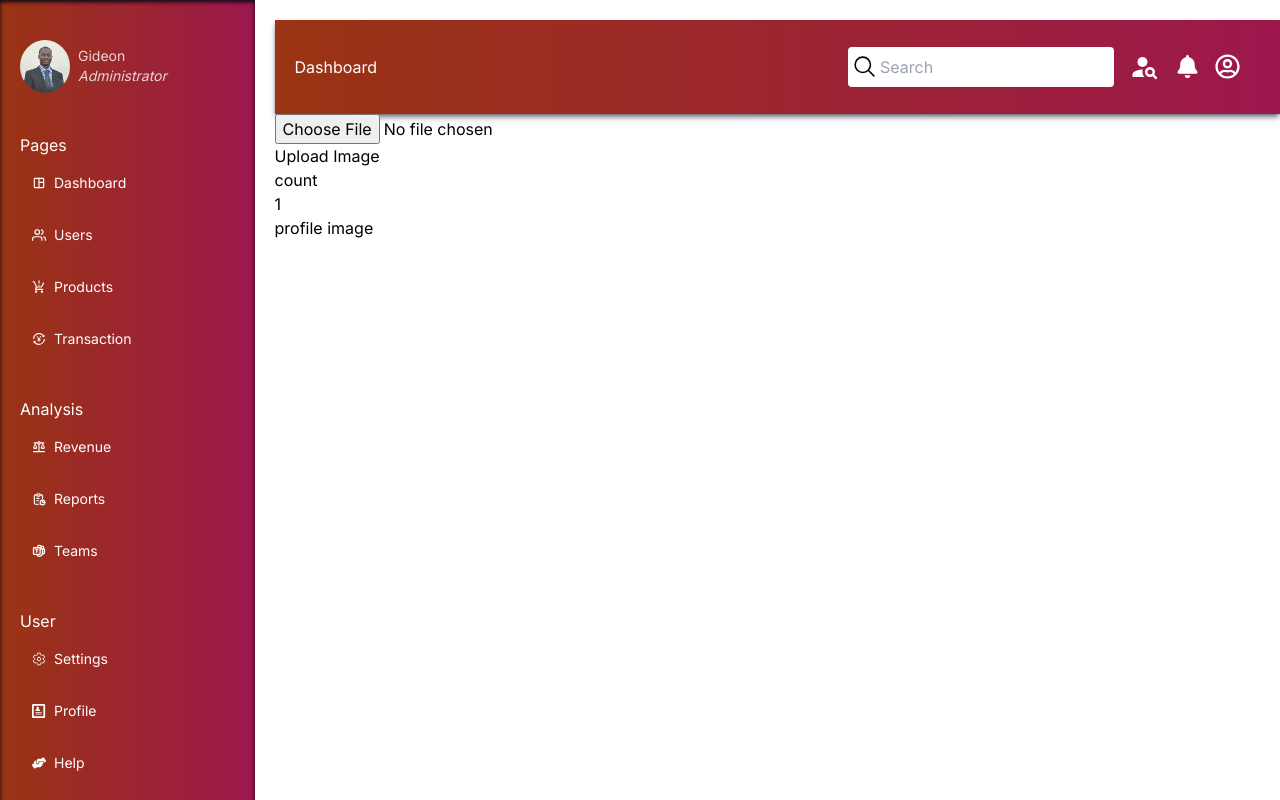
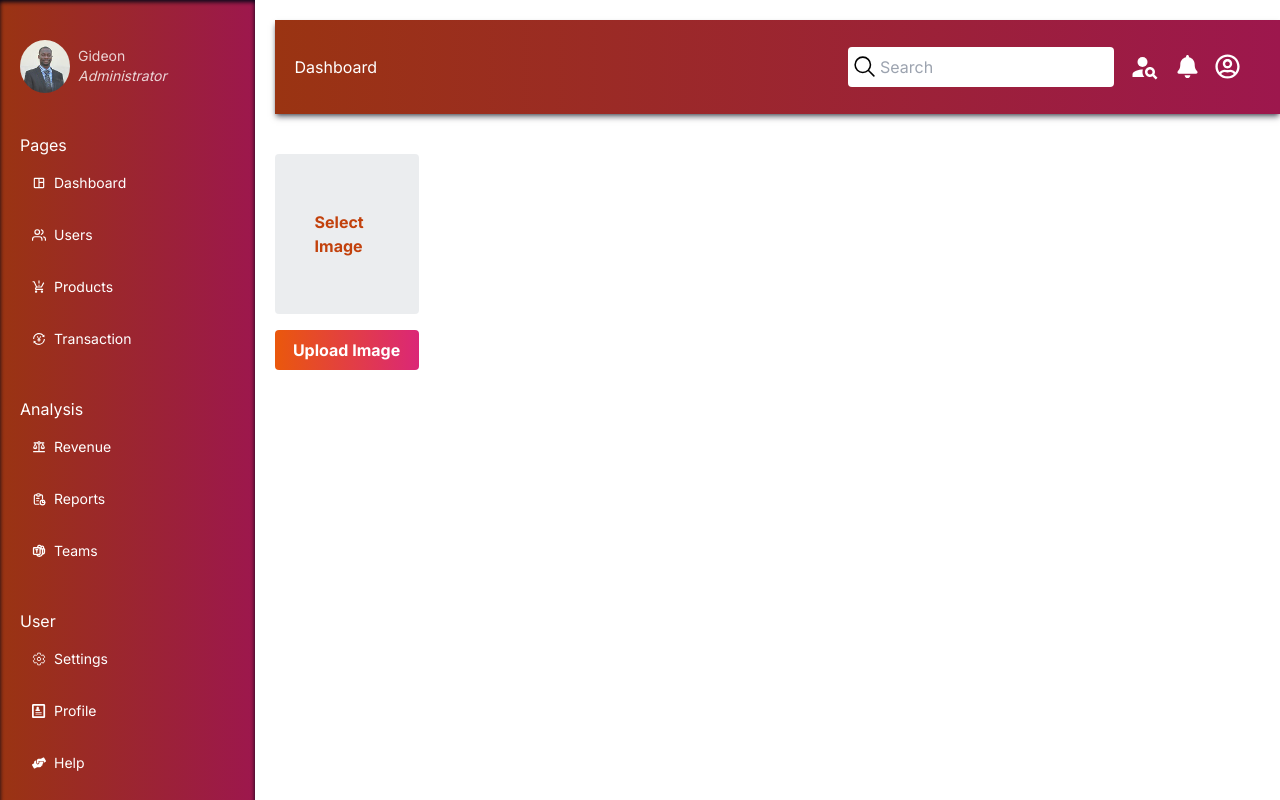
Before and after one commit to Agyanim/school-app, a Next.js app: page /dashboard/profile/update in a window 1280 px wide. Shown: the top 800 px of the page. Built offline with nearby package versions, Linux system fonts and the light colour scheme.

Commit message:
upload photo form

```diff
--- a/src/app/(dashboard)/dashboard/profile/update/page.tsx
+++ b/src/app/(dashboard)/dashboard/profile/update/page.tsx
@@ -3,22 +3,22 @@ import React from "react";
 import { UploadPhoto } from "@/components/client";
 import { UseUploadProfileImageContext } from "@/context/UploadImageContext";
 
-
 const UpdateUserProfile = () => {
-  const {
-    file,
-    selectedImage,
-    profileImage,
-  } = UseUploadProfileImageContext();
-  // console.log(file);
-  // console.log(selectedImage);
-  // console.log(profileImage);
-
+  const { selectedImage, profileImage } = UseUploadProfileImageContext();
   return (
-    <div>
-      <UploadPhoto/>
-      <h1>{profileImage}</h1>
-    </div>
+    <main>
+      <section>
+        <div>
+          {/* {selectedImage ? (
+            <img src={selectedImage} alt="selected Image" />
+          ) : (
+            <div className="w-[2rem] h-[2rem] bg-orange-700"></div>
+          )} */}
+        </div>
+      </section>
+      {/* <img src={profileImage} alt="profile image" /> */}
+      <UploadPhoto />
+    </main>
   );
 };
 
--- a/src/components/client/user/UploadPhoto.tsx
+++ b/src/components/client/user/UploadPhoto.tsx
@@ -1,36 +1,19 @@
 "use client";
 import { UseUploadProfileImageContext } from "@/context/UploadImageContext";
-import React, { useState, FormEvent } from "react";
+import React, {FormEvent } from "react";
 
 const UploadPhoto = () => {
-  const {
-    setFile,
-    file,
-    setProfileImage,
-    selectedImage,
-    setSelectedImage,
-    profileImage,
-    setCount,
-    count
-  } = UseUploadProfileImageContext();
-  // console.log(file);
-
-  // const [file, setFile] = useState<File>();
-  // const [profileIMage, setProfileImage] = useState("");
-  // const [selectedIMage, setSelectedImage] = useState("");
+  const { setFile, file, setProfileImage, setSelectedImage,selectedImage } =
+    UseUploadProfileImageContext();
 
   const onChangeHanlder = (e: any) => {
-    const file = e.target.files?.[0];
-    // console.log(file);
-
-    setSelectedImage(URL.createObjectURL(file));
-    setFile({ file: "file" });
+    const newFile = e.target.files?.[0];
+    const imageUrl = URL.createObjectURL(newFile);
+    setSelectedImage({selectedImage:imageUrl});
+    setFile({file:newFile});
   };
-  // console.log(file);
   const uploadProfileImage = async (e: FormEvent) => {
     e.preventDefault();
-
-    // console.log(profileImage,selectedImage,file);
     if (!file) return;
     try {
       const formData = new FormData();
@@ -40,27 +23,27 @@ const UploadPhoto = () => {
         body: formData,
       });
       const data = await res.json();
-      setProfileImage(data.imageUrl);
+      setProfileImage({profileImage:data.imageUrl});
     } catch (error: any) {
       console.log(error.message);
     }
   };
 
   return (
-    <div>
-      <form onSubmit={uploadProfileImage}>
+    <div className="mt-10">
+      <form className="w-[9rem]  flex flex-col gap-4" onSubmit={uploadProfileImage}>
+        <label className="flex justify-center items-center bg-gray-400/20  h-[10rem] rounded hover:cursor-pointer" htmlFor="profileImage">
+          {selectedImage? <img  className="h-full w-full" src={selectedImage} alt="selected image" />:<p className="h-[6rem] w-[4rem] flex justify-center items-center text-orange-700 font-bold " >Select Image</p>}
           <input
             type="file"
             name="profileImage"
             id="profileImage"
+            hidden={true}
             onChange={onChangeHanlder}
           />
-        <br />
-        <button type="submit">Upload Image</button>
+        </label>
+        <button className="bg-gradient-to-r from-orange-600 to-pink-600 border-none hover:bg-gradient-to-l rounded py-2 px-3 text-white font-bold" type="submit">Upload Image</button>
       </form>
-      <button onClick={()=>setCount()
-      }>count</button>
-      <p>{count}</p>
     </div>
   );
 };
--- a/src/context/UploadImageContext.tsx
+++ b/src/context/UploadImageContext.tsx
@@ -16,9 +16,6 @@ export const UploadProfileImageContextProvider = ({
 }: {
   children: React.ReactNode;
 }) => {
-  const UploadProfileImageContext = createContext<UploadPhotoReducerType>(
-    uploadPhotoReducerInitialState
-  );
   const [state, dispatch] = useReducer(
     uploadPhotoReducer,
     uploadPhotoReducerInitialState
@@ -34,14 +31,13 @@ export const UploadProfileImageContextProvider = ({
 
 
   const setFile = (file: string) => {
-    dispatch({ type: uploadActions.SETFILE, payload: { file } });
+    dispatch({ type: uploadActions.SETFILE, payload: file });
   };
-
-  const setProfileImage = (file: string) => {
-    dispatch({ type: uploadActions.SETFILE, payload: { file } });
+  const setProfileImage = (profileImage: string) => {
+    dispatch({ type: uploadActions.SETPROFILEIMAGE, payload: profileImage  });
   };
-  const setSelectedImage = (file: string) => {
-    dispatch({ type: uploadActions.SETFILE, payload: { file } });
+  const setSelectedImage = (selectedIMage: string) => {
+    dispatch({ type: uploadActions.SETSELECTEDIMAGE, payload:selectedIMage  });
   };
   const values:UploadPhotoReducerType = {
     file: state.file,
@@ -50,8 +46,6 @@ export const UploadProfileImageContextProvider = ({
     setFile,
     setProfileImage,
     setSelectedImage,
-    setCount:setCount,
-    count: state.count,
   };
   return (
     <UploadProfileImageContext.Provider value={values}>
--- a/src/reducer/uploadPhontoReducer.tsx
+++ b/src/reducer/uploadPhontoReducer.tsx
@@ -9,8 +9,6 @@ export const uploadPhotoReducerInitialState: UploadPhotoReducerType = {
   setFile: (file) => {},
   setProfileImage: (file) => {},
   setSelectedImage: (file) => {},
-  count: 1,
-  setCount:()=>{}
 };
 
 
@@ -24,19 +22,17 @@ export const uploadPhotoReducer = (
   state: UploadPhotoReducerType,
   action: { type: uploadActions; payload: any }
 ) => {
-  switch (action.type) {
+
+  const {type,payload}=action
+  switch (type) {
     case uploadActions.SETFILE:
-      return { ...state, file: action.payload };
+      return { ...state, file: payload.file };
 
     case uploadActions.SETPROFILEIMAGE:
-      return { ...state, profileImage: action.payload };
+      return { ...state, profileImage:payload.profileImage };
 
     case uploadActions.SETSELECTEDIMAGE:
-      return { ...state, selectedImage: action.payload };
-
-    case uploadActions.SETCOUNT:
-      console.log("set account");
-      return { ...state, count: state.count + 1 };
+      return { ...state, selectedImage:payload.selectedImage };
 
     default:
       return state;
--- a/src/type.d.ts
+++ b/src/type.d.ts
@@ -13,13 +13,11 @@ interface CreateAccountType{
 
 interface UploadPhotoReducerType{
     file:File|null,
-    profileImage:String,
-    selectedImage:String
+    profileImage:string,
+    selectedImage:string
     setFile:(file)=>void
     setProfileImage:(file)=>void
     setSelectedImage:(file)=>void
-    count:number
-    setCount:()=>void
 
 
 }
```
Also changed, not shown: public/upload/background-image.jpeg.jpg (added). Lines whose indentation alone changed are shown as unchanged.
